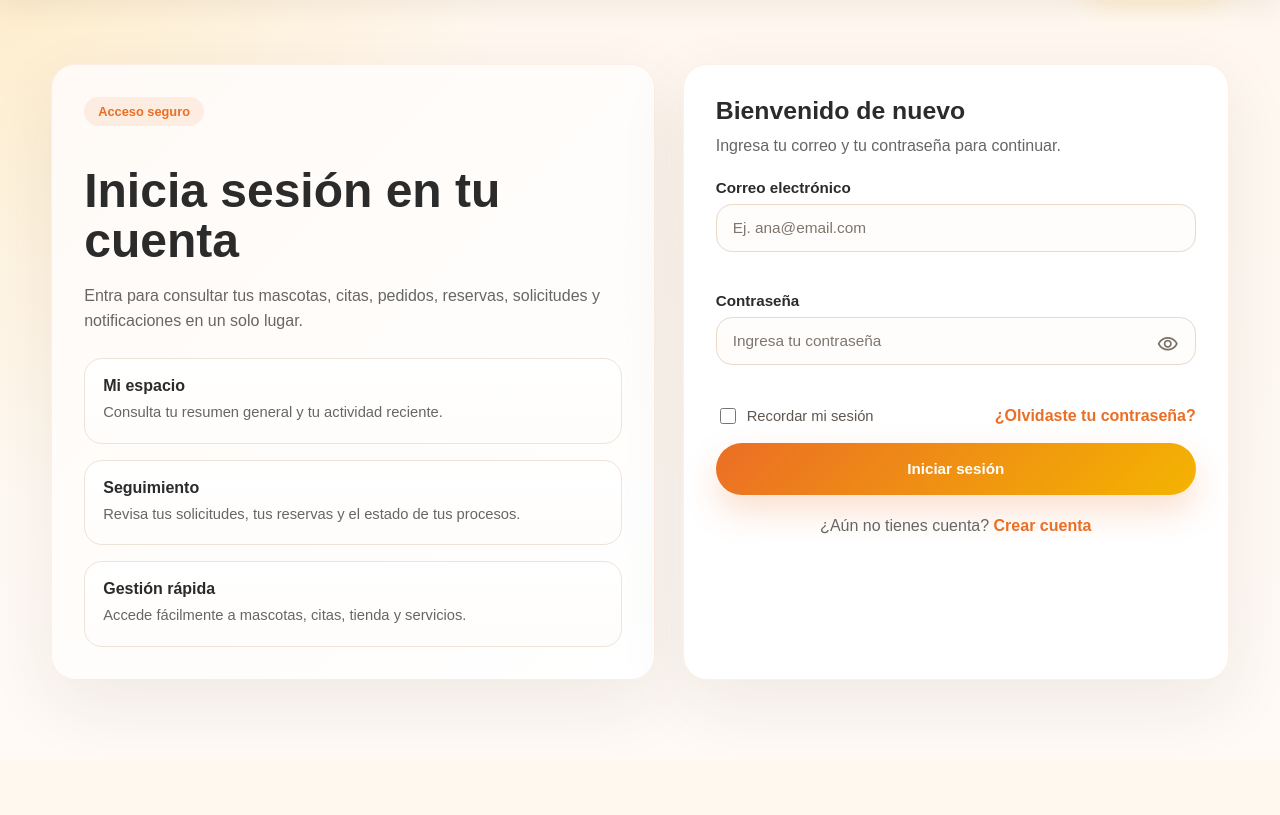
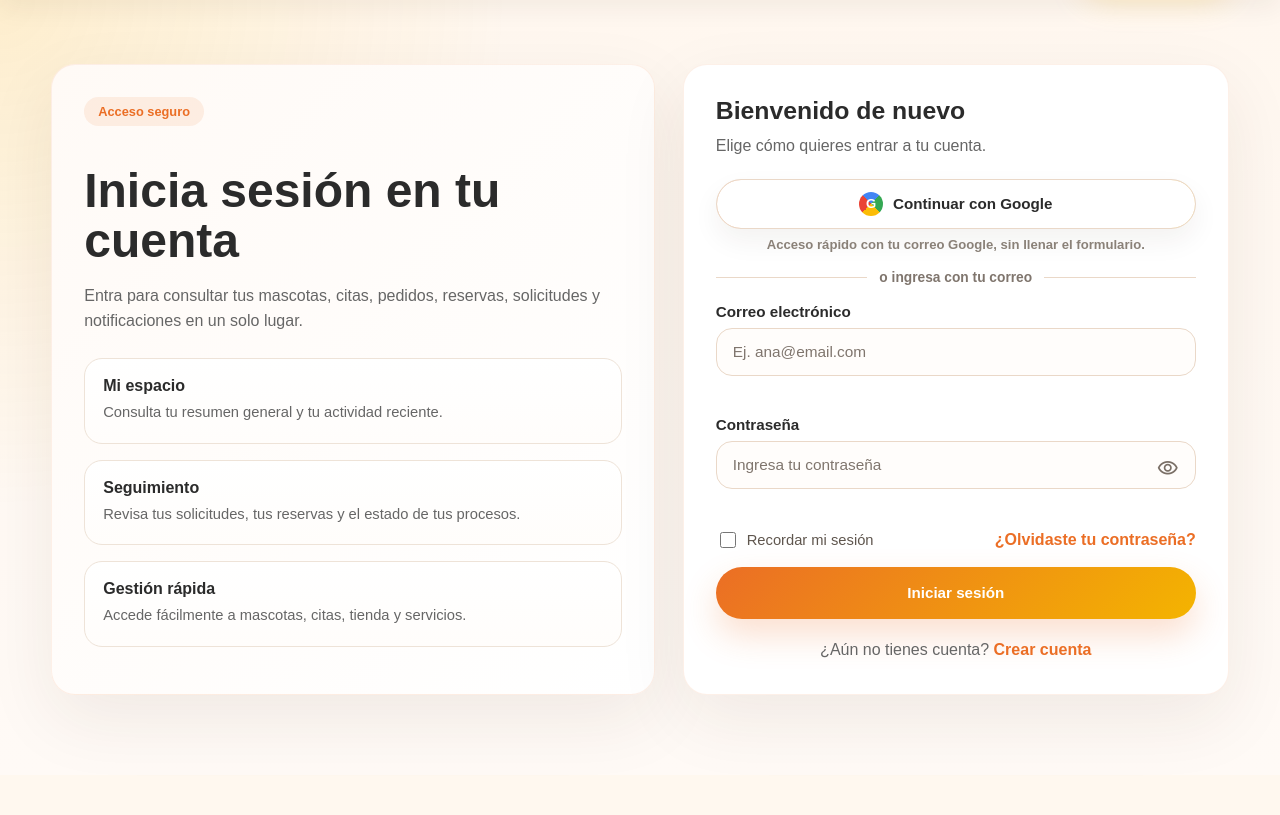
Before and after one commit to aguirreca207/mundo-mascotas-frontend, a Django app: page /login/ in a window 1280 px wide. Shown: the part 107-922 px from the top of the page. Run offline with Django 5.2, Linux system fonts and the light colour scheme; data comes from the database, SQL or seed files in the repository; some libraries are stand-ins or nearby versions.

Commit message:
Restore premium Google auth entry points

```diff
--- a/app/static/app/css/login.css
+++ b/app/static/app/css/login.css
@@ -120,7 +120,9 @@
 
 .login-google-btn {
   border: 1px solid #ead8c8;
-  background: #ffffff;
+  background:
+    linear-gradient(#fff, #fff) padding-box,
+    linear-gradient(135deg, rgba(235, 110, 37, 0.35), rgba(244, 180, 0, 0.35)) border-box;
   color: #2b2b2b;
   text-decoration: none;
   box-shadow: 0 12px 28px rgba(58, 36, 22, 0.06);
@@ -142,6 +144,34 @@
 .login-google-btn i {
   color: #eb6e25;
   font-size: 1rem;
+}
+
+.google-mark {
+  width: 24px;
+  height: 24px;
+  border-radius: 999px;
+  background: conic-gradient(
+    from -45deg,
+    #4285f4 0deg 90deg,
+    #34a853 90deg 180deg,
+    #fbbc05 180deg 270deg,
+    #ea4335 270deg 360deg
+  );
+  color: #fff;
+  font-size: 0.82rem;
+  font-weight: 900;
+  display: inline-flex;
+  align-items: center;
+  justify-content: center;
+  flex: 0 0 auto;
+}
+
+.login-social-note {
+  margin: -4px 0 0;
+  color: #8a8178;
+  font-size: 0.82rem;
+  font-weight: 650;
+  text-align: center;
 }
 
 .login-saved-btn .material-symbols-outlined {
--- a/app/static/app/css/registro.css
+++ b/app/static/app/css/registro.css
@@ -310,13 +310,17 @@
 
 .google-register-btn {
   border: 1px solid #e8ded4;
-  background: #fff;
+  background:
+    linear-gradient(#fff, #fff) padding-box,
+    linear-gradient(135deg, rgba(235, 110, 37, 0.34), rgba(244, 180, 0, 0.36)) border-box;
   color: #2b2b2b;
   font-size: 0.95rem;
   display: inline-flex;
   align-items: center;
   justify-content: center;
   gap: 10px;
+  text-decoration: none;
+  box-shadow: 0 12px 28px rgba(58, 36, 22, 0.06);
 }
 
 .google-register-btn:hover {
--- a/app/templates/app/login.html
+++ b/app/templates/app/login.html
@@ -1,6 +1,6 @@
-{% extends 'app/base.html' %} {% load static %} {% block title %}Iniciar sesión
+{% extends 'app/base.html' %} {% load static socialaccount %} {% block title %}Iniciar sesión
 - Mundo Mascotas{% endblock %} {% block extra_css %}
-<link rel="stylesheet" href="{% static 'app/css/login.css' %}?v=20260527-3" />
+<link rel="stylesheet" href="{% static 'app/css/login.css' %}?v=20260528-1" />
 {% endblock %} {% block content %}
 <section class="login-section">
   <div class="container">
@@ -43,7 +43,19 @@
       <div class="login-form-card">
         <div class="login-card-head">
           <h2>Bienvenido de nuevo</h2>
-          <p>Ingresa tu correo y tu contraseña para continuar.</p>
+          <p>Elige cómo quieres entrar a tu cuenta.</p>
+        </div>
+
+        <div class="login-quick-actions" aria-label="Acceso rápido">
+          <a href="{% provider_login_url 'google' process='login' %}" class="login-google-btn">
+            <span class="google-mark" aria-hidden="true">G</span>
+            <span>Continuar con Google</span>
+          </a>
+          <p class="login-social-note">Acceso rápido con tu correo Google, sin llenar el formulario.</p>
+        </div>
+
+        <div class="login-divider">
+          <span>o ingresa con tu correo</span>
         </div>
 
         <form id="loginForm" class="login-form" method="POST">
--- a/backend/settings.py
+++ b/backend/settings.py
@@ -35,6 +35,9 @@ ALLOWED_HOSTS = [
     '127.0.0.1',
     '.vercel.app',
 ]
+
+USE_X_FORWARDED_HOST = True
+SECURE_PROXY_SSL_HEADER = ('HTTP_X_FORWARDED_PROTO', 'https')
 
 
 # Application definition
@@ -95,6 +98,7 @@ SITE_ID = 1
 
 LOGIN_REDIRECT_URL = '/perfil/'
 ACCOUNT_LOGOUT_REDIRECT_URL = '/login/'
+ACCOUNT_DEFAULT_HTTP_PROTOCOL = 'https' if os.getenv('VERCEL') else 'http'
 
 ACCOUNT_LOGIN_METHODS = {'email'}
 ACCOUNT_SIGNUP_FIELDS = ['email*', 'password1*', 'password2*']
```
Also changed, not shown: app/templates/app/registro.html (+15 -2 lines).
